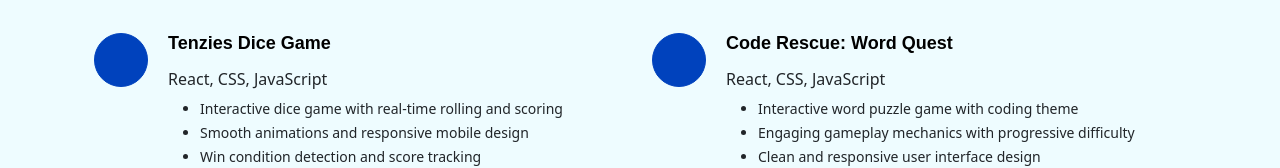
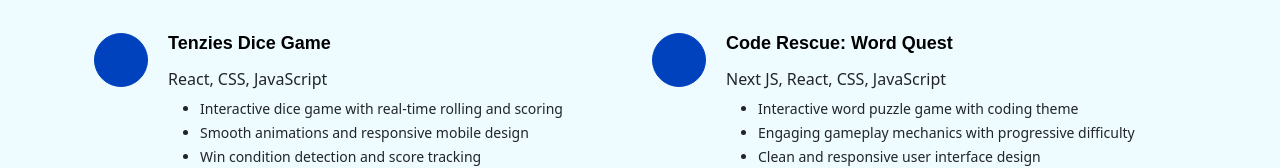
Before and after one commit to dlxks/react-portfolio, a React (Vite) app: page / in a window 1280 px wide. Shown: the part 5302-5470 px from the top of the page. Built offline with nearby package versions, Linux system fonts and the light colour scheme; some icons are missing.

Commit message:
Update favicon link in index.html and modify technology stack for Code Rescue project in projects.json

```diff
--- a/index.html
+++ b/index.html
@@ -2,7 +2,7 @@
 <html lang="en">
   <head>
     <meta charset="UTF-8" />
-    <link rel="icon" type="image/svg+xml" href="/vite.svg" />
+    <link rel="icon" type="image/svg+xml" href="/favicon.svg" />
     <meta name="viewport" content="width=device-width, initial-scale=1.0" />
     <title>My Portfolio</title>
   </head>
--- a/src/data/projects.json
+++ b/src/data/projects.json
@@ -82,7 +82,7 @@
   {
     "id": 8,
     "title": "Code Rescue: Word Quest",
-    "technology": "React, CSS, JavaScript",
+    "technology": "Next JS, React, CSS, JavaScript",
     "link": "https://github.com/dlxks/code-rescue-wordquest.git",
     "description": [
       "Interactive word puzzle game with coding theme",
```
Also changed, not shown: public/favicon.svg (added).
